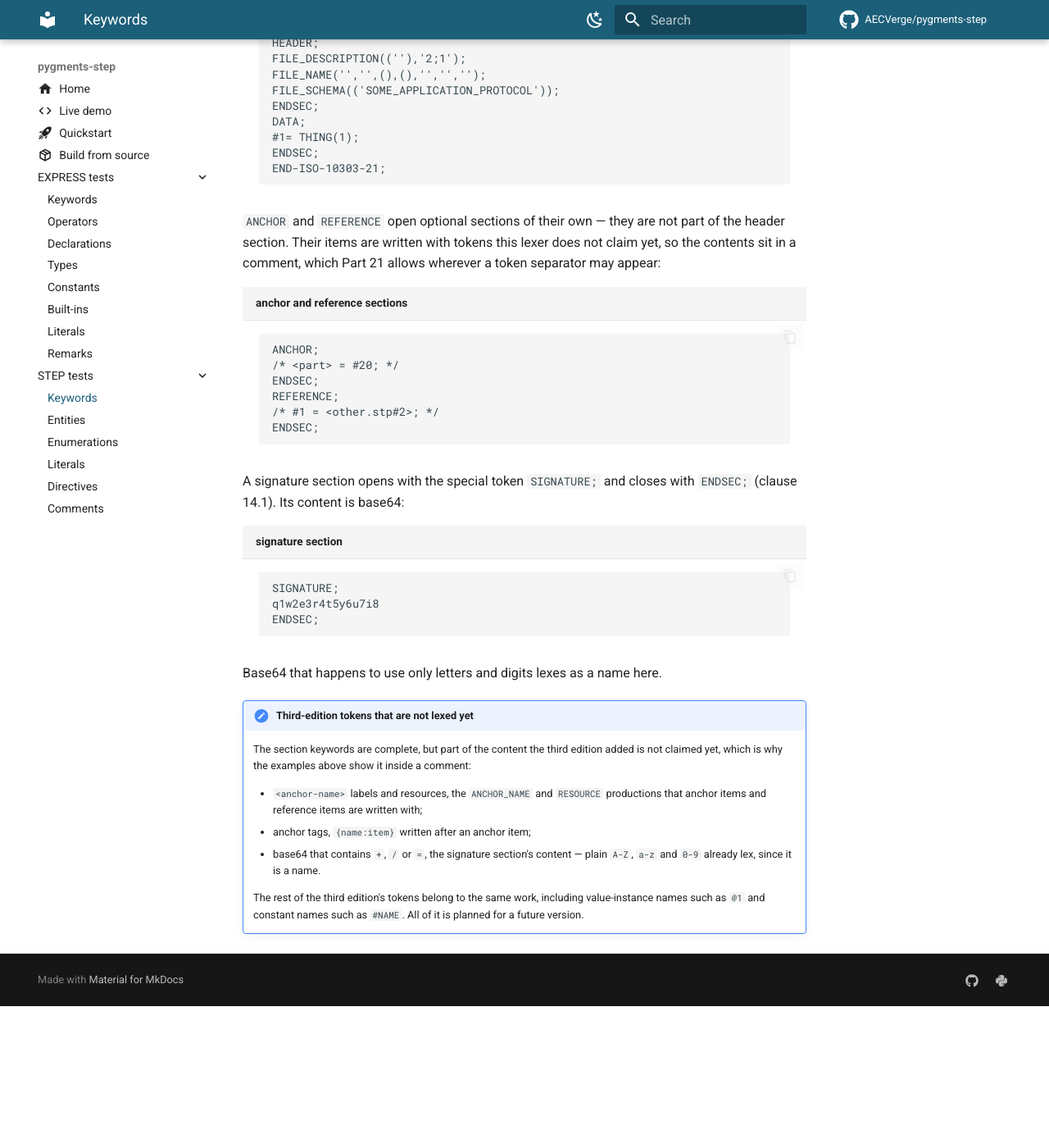
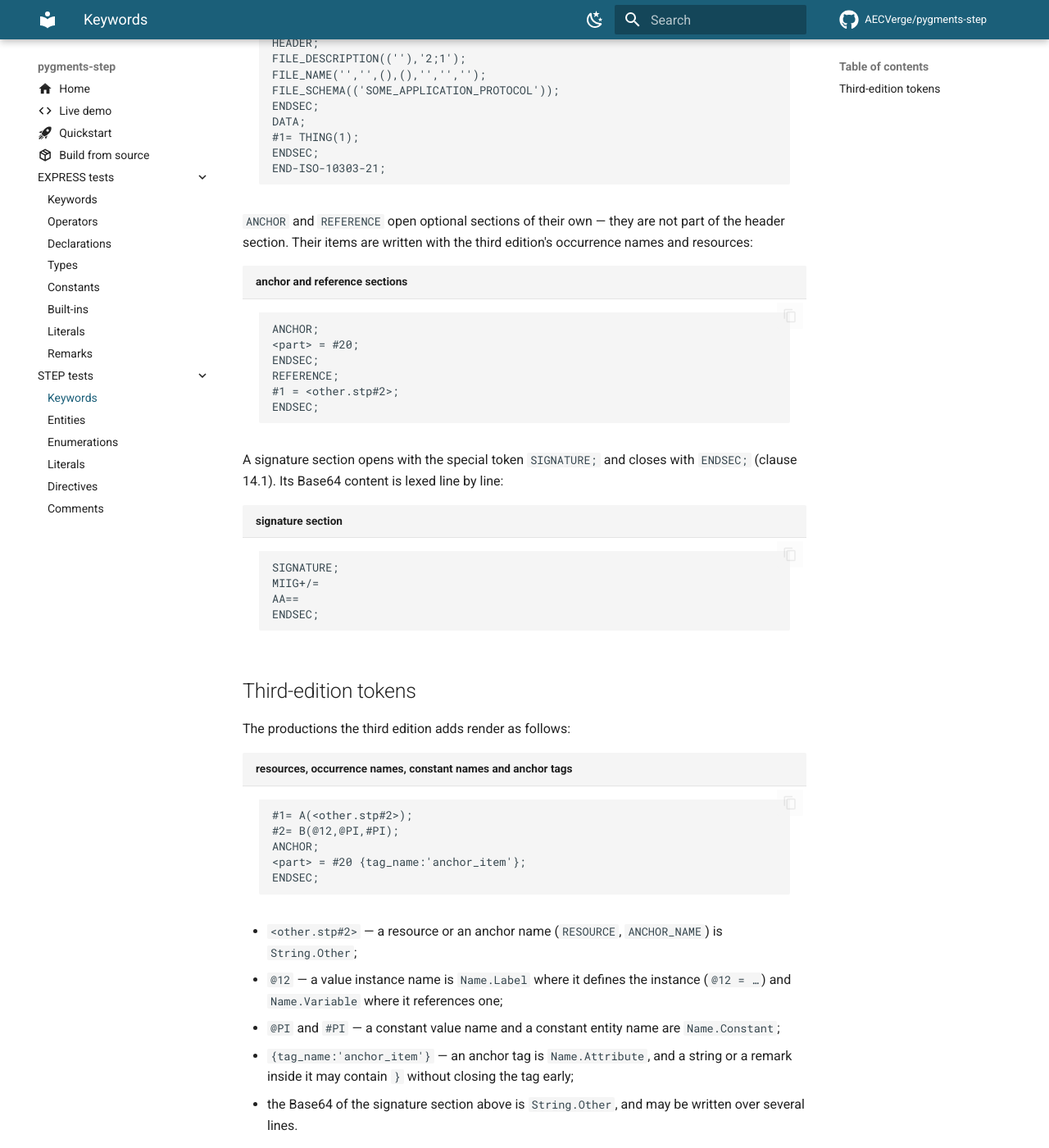
Before and after one commit to AECVerge/pygments-step, an MkDocs documentation site: the page built from docs/step/keywords.md, in a window 1280 px wide and 1400 px high, scrolled down 646 px. Shown: the whole window at 82% size. Built offline with MkDocs 1.6.1 and Material for MkDocs 9.7.7, drawn with Linux system fonts in a browser that asks for light colours; comment, search, counter and statistics services are not loaded; before the commit the page ends 1873 px from its top, so only the background shows below that.

Commit message:
Show the third-edition tokens on the STEP keywords page
The page still described the anchor and reference sections as content the lexer
does not claim: their items sat in a comment and a note promised them for a
future version. Both are wrong now, so the sections are shown as live syntax, the
signature example uses Base64 that carries "+" and "=", and a new section lists
what each third-edition production renders as.

The structure-keyword fence gives SIGNATURE its semicolon, since that is the
token (clause 14.1) and the only form that opens the section.

The samples in tests/test_docs_pages.py now match the page, and a new test fails
if the page stops showing one of them.

````diff
--- a/docs/step/keywords.md
+++ b/docs/step/keywords.md
@@ -19,7 +19,7 @@ DATA
 ENDSEC
 ANCHOR
 REFERENCE
-SIGNATURE
+SIGNATURE;
 ```
 
 A full minimal exchange file:
@@ -38,42 +38,47 @@ END-ISO-10303-21;
 ```
 
 `ANCHOR` and `REFERENCE` open optional sections of their own — they are not part
-of the header section. Their items are written with tokens this lexer does not
-claim yet, so the contents sit in a comment, which Part 21 allows wherever a
-token separator may appear:
+of the header section. Their items are written with the third edition's
+occurrence names and resources:
 
 ```step21 title="anchor and reference sections"
 ANCHOR;
-/* <part> = #20; */
+<part> = #20;
 ENDSEC;
 REFERENCE;
-/* #1 = <other.stp#2>; */
+#1 = <other.stp#2>;
 ENDSEC;
 ```
 
 A signature section opens with the special token `SIGNATURE;` and closes with
-`ENDSEC;` (clause 14.1). Its content is base64:
+`ENDSEC;` (clause 14.1). Its Base64 content is lexed line by line:
 
 ```step21 title="signature section"
 SIGNATURE;
-q1w2e3r4t5y6u7i8
+MIIG+/=
+AA==
 ENDSEC;
 ```
 
-Base64 that happens to use only letters and digits lexes as a name here.
+## Third-edition tokens
 
-!!! note "Third-edition tokens that are not lexed yet"
+The productions the third edition adds render as follows:
 
-    The section keywords are complete, but part of the content the third edition
-    added is not claimed yet, which is why the examples above show it inside a
-    comment:
+```step21 title="resources, occurrence names, constant names and anchor tags"
+#1= A(<other.stp#2>);
+#2= B(@12,@PI,#PI);
+ANCHOR;
+<part> = #20 {tag_name:'anchor_item'};
+ENDSEC;
+```
 
-    - `<anchor-name>` labels and resources, the `ANCHOR_NAME` and `RESOURCE`
-      productions that anchor items and reference items are written with;
-    - anchor tags, `{name:item}` written after an anchor item;
-    - base64 that contains `+`, `/` or `=`, the signature section's content —
-      plain `A-Z`, `a-z` and `0-9` already lex, since it is a name.
-
-    The rest of the third edition's tokens belong to the same work, including
-    value-instance names such as `@1` and constant names such as `#NAME`. All of
-    it is planned for a future version.
+* `<other.stp#2>` — a resource or an anchor name (`RESOURCE`, `ANCHOR_NAME`) is
+  `String.Other`;
+* `@12` — a value instance name is `Name.Label` where it defines the instance
+  (`@12 = …`) and `Name.Variable` where it references one;
+* `@PI` and `#PI` — a constant value name and a constant entity name are
+  `Name.Constant`;
+* `{tag_name:'anchor_item'}` — an anchor tag is `Name.Attribute`, and a string or
+  a remark inside it may contain `}` without closing the tag early;
+* the Base64 of the signature section above is `String.Other`, and may be written
+  over several lines.
````
Also changed, not shown: 1 other file.
